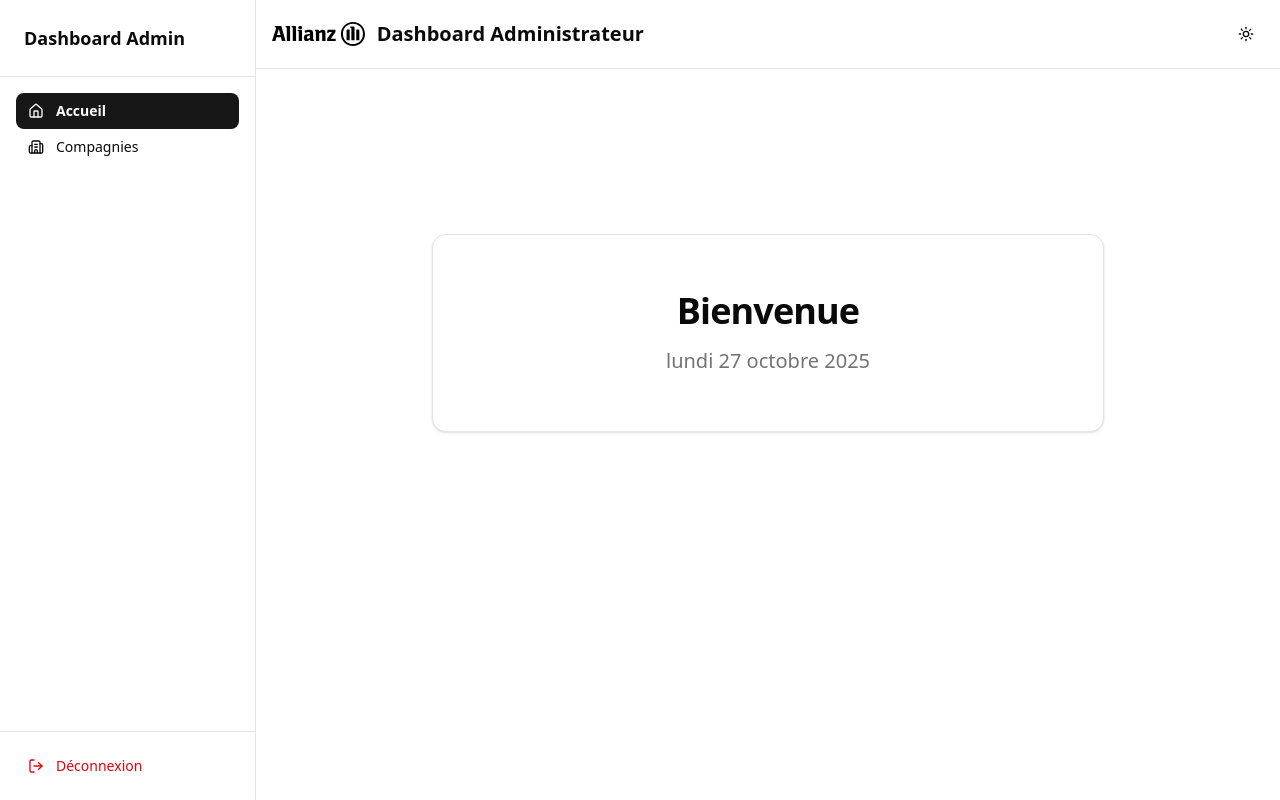
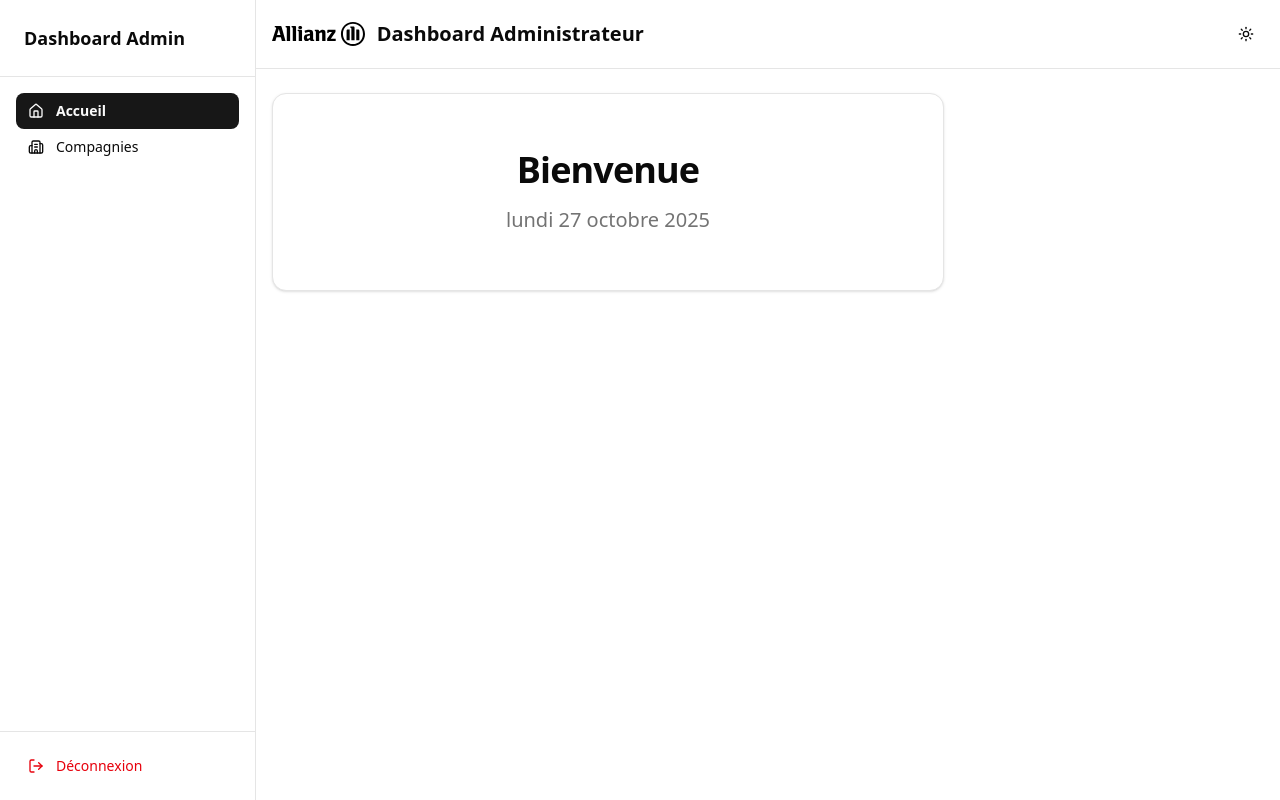
Before and after one commit to nonodu13009/saas-27102025, a Next.js app: page /admin in a window 1280 px wide. Built offline with nearby package versions, Linux system fonts and the light colour scheme; no server answers; the database is empty; sample sign-in values are in the browser's storage.

Commit message:
fix: Positionner le message de bienvenue en haut de la page

```diff
--- a/app/admin/page.tsx
+++ b/app/admin/page.tsx
@@ -12,7 +12,7 @@
   });
 
   return (
-    <div className="flex items-center justify-center min-h-[60vh]">
+    <div>
       <Card className="w-full max-w-2xl">
         <CardContent className="p-8">
           <div className="text-center space-y-4">
```
